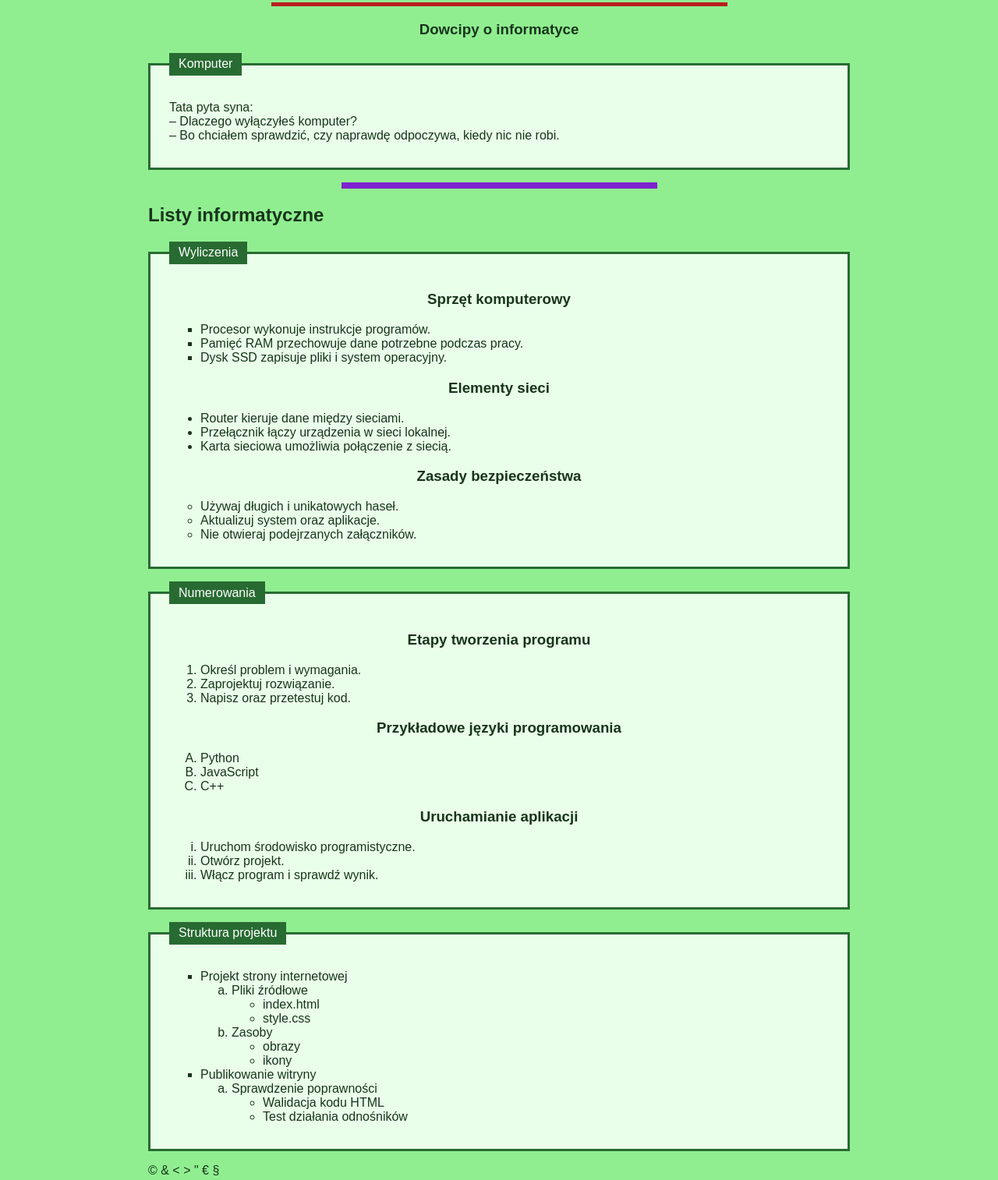
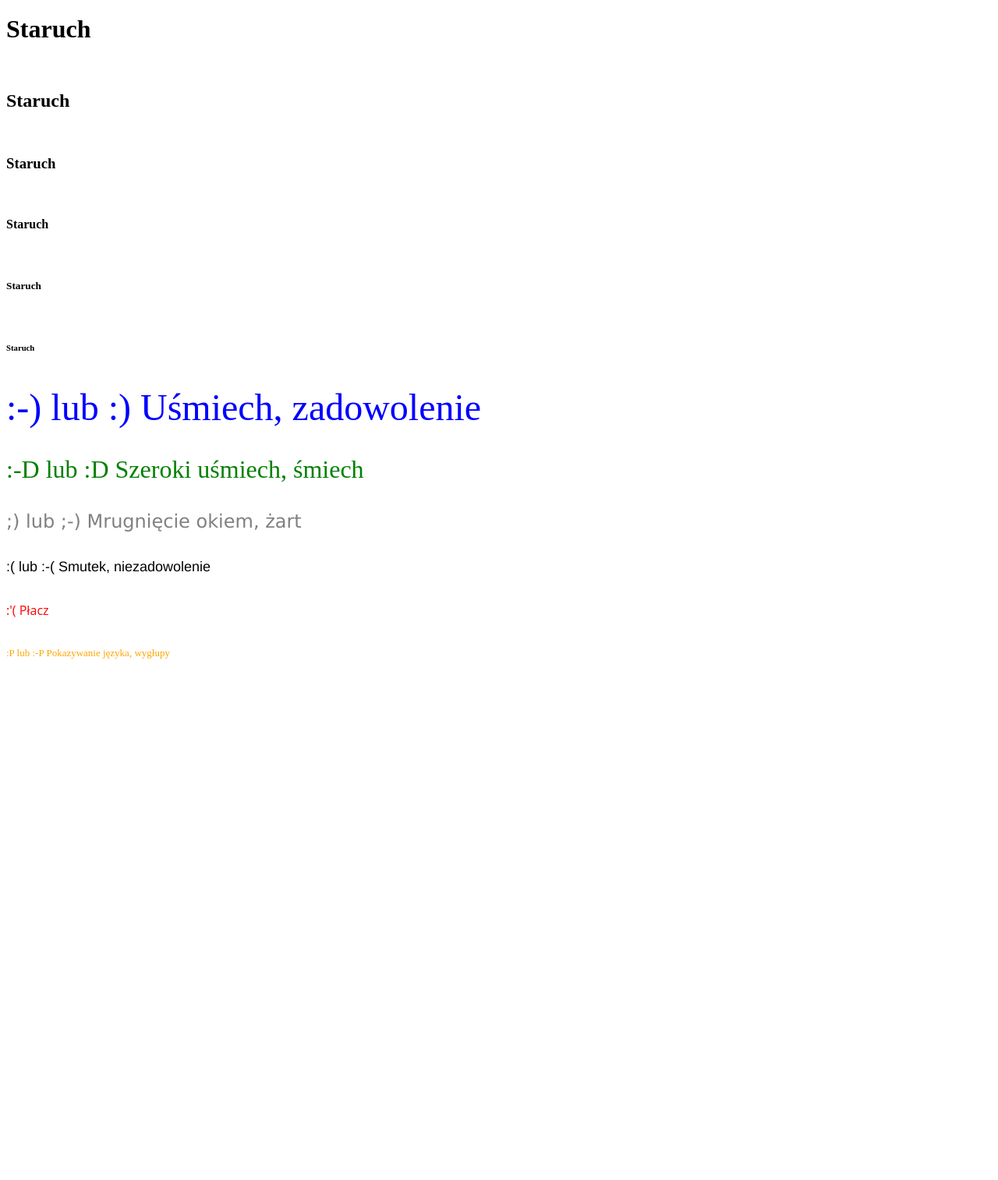
Before and after one commit to sunstarfir/urban-meme, a plain HTML site: page index.html in a window 1280 px wide. Shown: the part 547-2061 px from the top of the page at 78% size. After the commit the page ends 1435 px from the top, so only its background shows below. Drawn offline with Linux system fonts and the light colour scheme.

Commit message:
Add files via upload

```diff
--- a/index.html
+++ b/index.html
@@ -1,231 +1,32 @@
 <!DOCTYPE html>
 	<html lang="pl-PL">
+	<html>
 		<head>
-    <meta charset="UTF-8">
-    <meta name="author" content="Staruch Victor">
-    <meta name="description" content="Strona z przyzwoitymi dowcipami">
-    <title>Victor Staruch 1kp gr2</title>
-    <style>
-      body {
-        background-color: lightgreen;
-        color: #17351b;
-        font-family: Arial, sans-serif;
-        margin: 2rem auto;
-        max-width: 900px;
-        padding: 0 1.5rem;
-      }
-
-      h1 {
-        text-align: right;
-      }
-
-      h2 {
-        text-align: left;
-      }
-
-      h3 {
-        text-align: center;
-      }
-
-      fieldset {
-        background-color: #eaffea;
-        border: 3px solid #286b32;
-        margin: 1rem 0;
-        padding: 1rem 1.5rem;
-      }
-
-      legend {
-        background-color: #286b32;
-        color: white;
-        padding: 0.35rem 0.75rem;
-      }
-
-      .separator-one {
-        border: 0;
-        border-top: 2px solid #1d4ed8;
-        width: 85%;
-      }
-
-      .separator-two {
-        border: 0;
-        border-top: 5px solid #b91c1c;
-        width: 65%;
-      }
-
-      .separator-three {
-        border: 0;
-        border-top: 8px solid #7e22ce;
-        width: 45%;
-      }
-
-      .list-square {
-        list-style-type: square;
-      }
-
-      .list-disc {
-        list-style-type: disc;
-      }
-
-      .list-circle {
-        list-style-type: circle;
-      }
-
-      .list-decimal {
-        list-style-type: decimal;
-      }
-
-      .list-alpha {
-        list-style-type: upper-alpha;
-      }
-
-      .list-roman {
-        list-style-type: lower-roman;
-      }
-
-      .nested-level-one {
-        list-style-type: square;
-      }
-
-      .nested-level-two {
-        list-style-type: lower-alpha;
-      }
-
-      .nested-level-three {
-        list-style-type: circle;
-      }
-    </style>
+			<meta charset="utf-8">
+			<title></title>
 		</head>
 		<body>
-    <!-- Autor: Staruch Victor; szkoła: ZSE; klasa: 1kp gr2. -->
-    <p><strong>Autor:</strong> Staruch&nbsp;&nbsp;&nbsp;&nbsp;&nbsp;&nbsp;&nbsp;&nbsp;&nbsp;&nbsp;Victor</p>
+		<p align="left"><font color="blue" size="7" face="Arial"> Victor </font></p><br>
+		<p align="left"><font color="blue" size="6" face="Arial"> Victor </font></p><br>
+		<p align="left"><font color="blue" size="5" face="Arial"> Victor </font></p><br>
+		<p align="left"><font color="blue" size="4" face="Arial"> Victor </font></p><br>
+		<p align="left"><font color="blue" size="3" face="Arial"> Victor </font></p><br>
+		<p align="left"><font color="blue" size="2" face="Arial"> Victor </font></p><br>
+		<p align="left"><font color="blue" size="1" face="Arial"> Victor </font></p><br>
+		<h1>Staruch</h1><br>
+		<h2>Staruch</h2><br>
+		<h3>Staruch</h3><br>
+		<h4>Staruch</h4><br>
+		<h5>Staruch</h5><br>
+		<h6>Staruch</h6><br>
+		<font color="blue" size="7" face="counter new"> :-) lub :)	Uśmiech, zadowolenie </font></p><br>
+		<font color="green" size="6" face="Times new roman"> :-D lub :D	Szeroki uśmiech, śmiech </font></p><br>
+		<font color="gray" size="5" face="verdana"> ;) lub ;-)	Mrugnięcie okiem, żart </font></p><br>
+		<font color="black" size="4" face="Helvetica"> :( lub :-(	Smutek, niezadowolenie </font></p><br>
+		<font color="red" size="3" face="Open Sans"> :'(	Płacz </font></p><br>
+		<font color="orange" size="2" face="Montserrat"> :P lub :-P	Pokazywanie języka, wygłupy </font></p><br>
 
-    <h1>Dowcipy o babie</h1>
-    <fieldset>
-      <legend>Przystanek autobusowy</legend>
-      <p>
-        Na przystanku autobusowym stoi baba z ogromną walizką.
-        Podchodzi do niej kierowca i pyta:<br>
-        – Dokąd pani jedzie?<br>
-        – Do centrum.<br>
-        – To proszę wsiadać, walizkę też jakoś upchniemy!
-      </p>
-    </fieldset>
 
-    <hr class="separator-one">
 
-    <h2>Dowcipy szkolne</h2>
-    <fieldset>
-      <legend>Sprawdzian</legend>
-      <p>
-        Nauczyciel pyta ucznia:<br>
-        – Jasiu, dlaczego spóźniłeś się do szkoły?<br>
-        – Bo na ulicy był znak: „Uwaga, szkoła – zwolnij”.
-      </p>
-    </fieldset>
-
-    <hr class="separator-two">
-
-    <h3>Dowcipy o informatyce</h3>
-    <fieldset>
-      <legend>Komputer</legend>
-      <p>
-        Tata pyta syna:<br>
-        – Dlaczego wyłączyłeś komputer?<br>
-        – Bo chciałem sprawdzić, czy naprawdę odpoczywa, kiedy nic nie robi.
-      </p>
-    </fieldset>
-
-    <hr class="separator-three">
-
-    <section aria-labelledby="listy-informatyczne">
-      <h2 id="listy-informatyczne">Listy informatyczne</h2>
-
-      <fieldset>
-        <legend>Wyliczenia</legend>
-        <h3>Sprzęt komputerowy</h3>
-        <ul class="list-square">
-          <li>Procesor wykonuje instrukcje programów.</li>
-          <li>Pamięć RAM przechowuje dane potrzebne podczas pracy.</li>
-          <li>Dysk SSD zapisuje pliki i system operacyjny.</li>
-        </ul>
-
-        <h3>Elementy sieci</h3>
-        <ul class="list-disc">
-          <li>Router kieruje dane między sieciami.</li>
-          <li>Przełącznik łączy urządzenia w sieci lokalnej.</li>
-          <li>Karta sieciowa umożliwia połączenie z siecią.</li>
-        </ul>
-
-        <h3>Zasady bezpieczeństwa</h3>
-        <ul class="list-circle">
-          <li>Używaj długich i unikatowych haseł.</li>
-          <li>Aktualizuj system oraz aplikacje.</li>
-          <li>Nie otwieraj podejrzanych załączników.</li>
-        </ul>
-      </fieldset>
-
-      <fieldset>
-        <legend>Numerowania</legend>
-        <h3>Etapy tworzenia programu</h3>
-        <ol class="list-decimal">
-          <li>Określ problem i wymagania.</li>
-          <li>Zaprojektuj rozwiązanie.</li>
-          <li>Napisz oraz przetestuj kod.</li>
-        </ol>
-
-        <h3>Przykładowe języki programowania</h3>
-        <ol class="list-alpha">
-          <li>Python</li>
-          <li>JavaScript</li>
-          <li>C++</li>
-        </ol>
-
-        <h3>Uruchamianie aplikacji</h3>
-        <ol class="list-roman">
-          <li>Uruchom środowisko programistyczne.</li>
-          <li>Otwórz projekt.</li>
-          <li>Włącz program i sprawdź wynik.</li>
-        </ol>
-      </fieldset>
-
-      <fieldset>
-        <legend>Struktura projektu</legend>
-        <ol class="nested-level-one">
-          <li>
-            Projekt strony internetowej
-            <ol class="nested-level-two">
-              <li>
-                Pliki źródłowe
-                <ul class="nested-level-three">
-                  <li>index.html</li>
-                  <li>style.css</li>
-                </ul>
-              </li>
-              <li>
-                Zasoby
-                <ul class="nested-level-three">
-                  <li>obrazy</li>
-                  <li>ikony</li>
-                </ul>
-              </li>
-            </ol>
-          </li>
-          <li>
-            Publikowanie witryny
-            <ol class="nested-level-two">
-              <li>
-                Sprawdzenie poprawności
-                <ul class="nested-level-three">
-                  <li>Walidacja kodu HTML</li>
-                  <li>Test działania odnośników</li>
-                </ul>
-              </li>
-            </ol>
-          </li>
-        </ol>
-      </fieldset>
-    </section>
-
-    <p>© &amp; &lt; &gt; &quot; € §</p>
 		</body>
 	</html>
```
Lines whose indentation alone changed are shown as unchanged.
